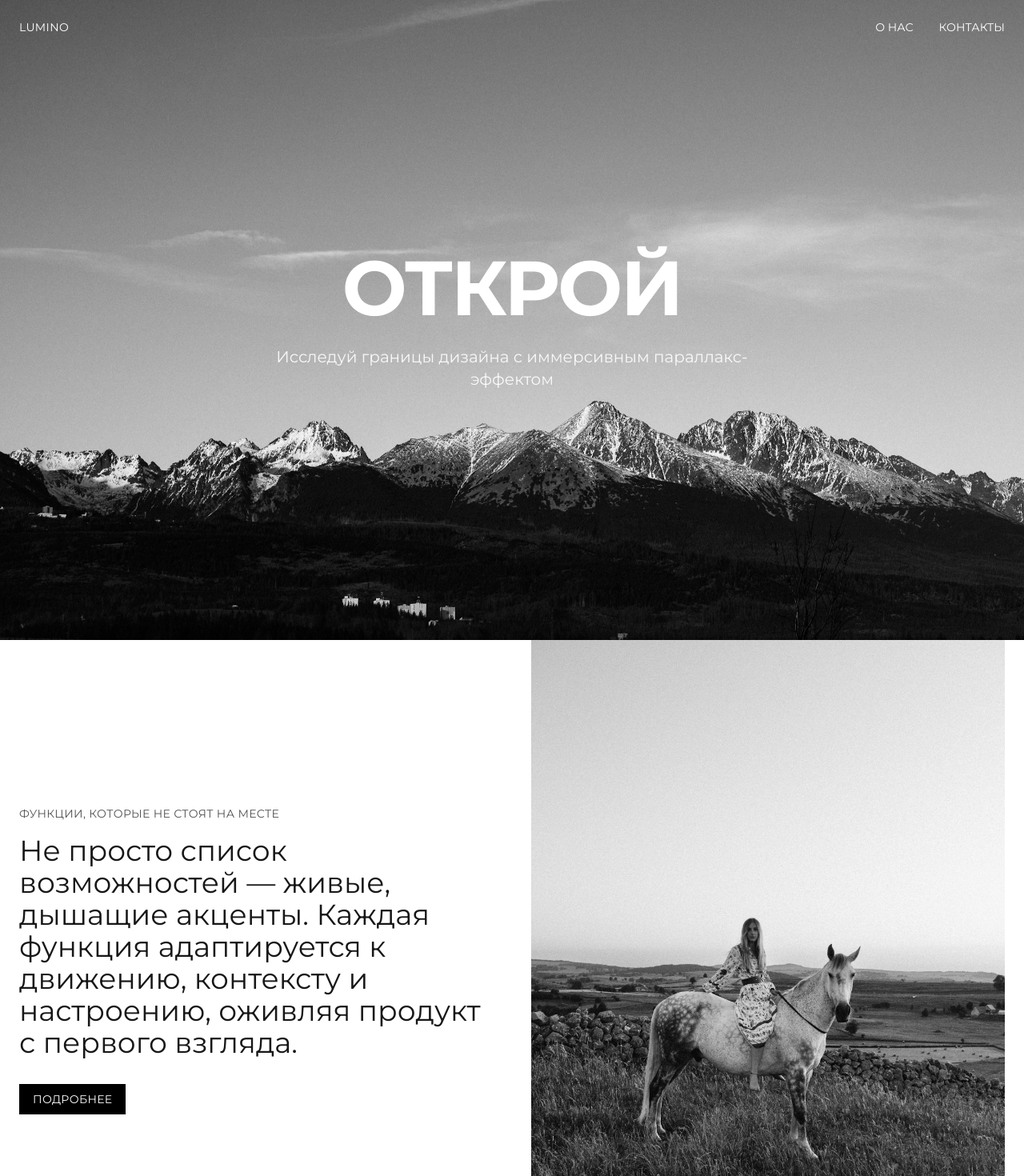
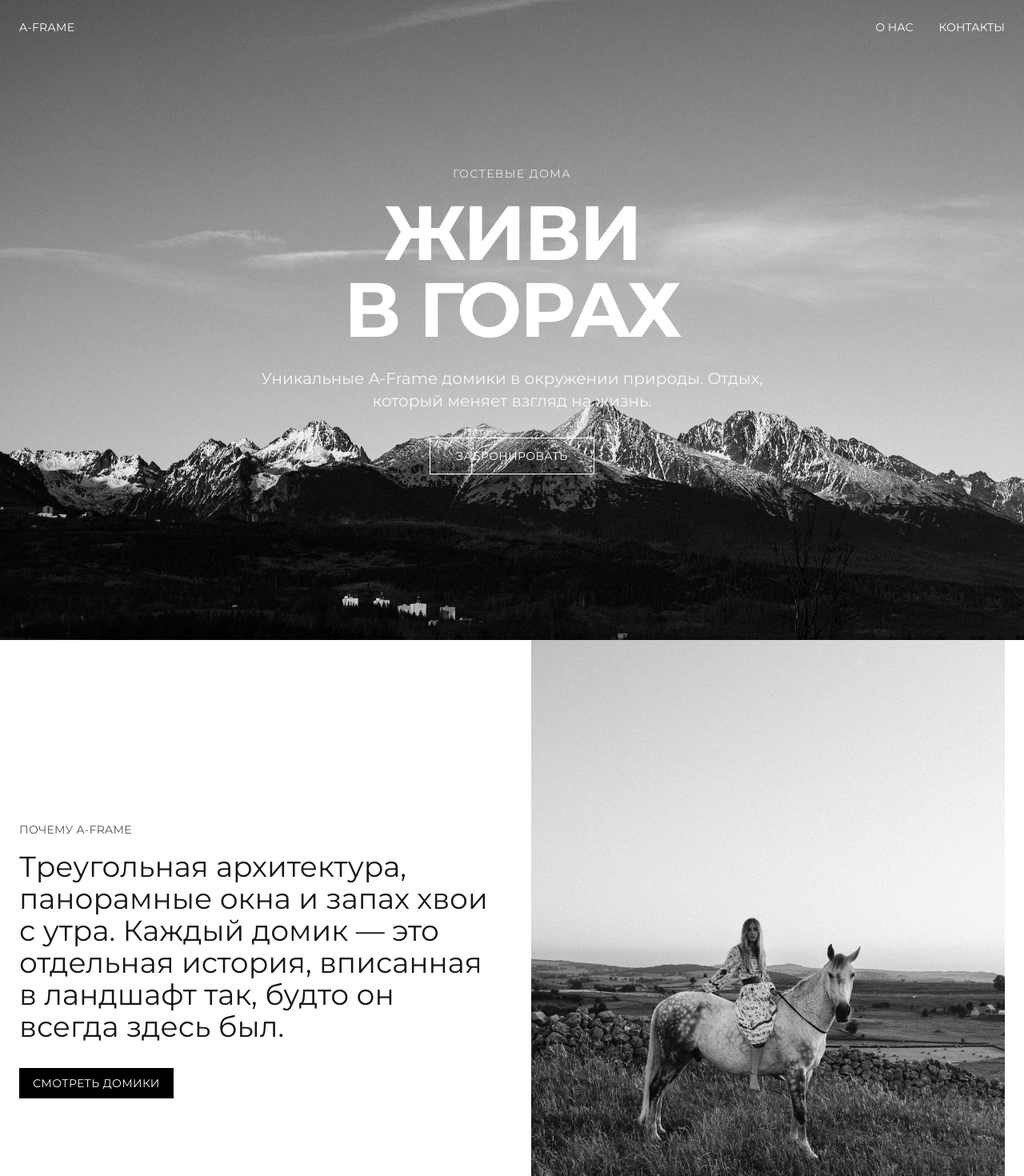
Before and after one commit to pr-poehali-dev/sky-vision-improvement, a React (Vite) app: page / in a window 1280 px wide. Shown: the top 1470 px of the page at 80% size. Built offline with nearby package versions, Linux system fonts and the light colour scheme.

Commit message:
Adapt template to requirements

```diff
--- a/index.html
+++ b/index.html
@@ -16,6 +16,10 @@
     <meta property="og:image:height" content="630">
     <meta property="og:image:alt" content="Lumino Studio — креативное агентство">
     <script src="https://cdn.poehali.dev/intertnal/js/telemetry-min.js"></script>
+      <meta name="pp-name" value="sky-vision-improvement">
+      <script src="https://cdn.poehali.dev/intertnal/js/pp-min-2.js"></script>
+      <script src="https://cdn.poehali.dev/intertnal/js/route-min.js"></script>
+      <script src="https://cdn.poehali.dev/intertnal/js/inspector-min.js"></script>
   </head>
 
 <body>
--- a/src/components/Featured.tsx
+++ b/src/components/Featured.tsx
@@ -9,13 +9,13 @@ export default function Featured() {
         />
       </div>
       <div className="flex-1 text-left lg:h-[800px] flex flex-col justify-center lg:mr-12 lg:order-1">
-        <h3 className="uppercase mb-4 text-sm tracking-wide text-neutral-600">Функции, которые не стоят на месте</h3>
+        <h3 className="uppercase mb-4 text-sm tracking-wide text-neutral-600">Почему A-Frame</h3>
         <p className="text-2xl lg:text-4xl mb-8 text-neutral-900 leading-tight">
-          Не просто список возможностей — живые, дышащие акценты. Каждая функция адаптируется к движению, контексту и настроению,
-          оживляя продукт с первого взгляда.
+          Треугольная архитектура, панорамные окна и запах хвои с утра. Каждый домик — это отдельная история,
+          вписанная в ландшафт так, будто он всегда здесь был.
         </p>
         <button className="bg-black text-white border border-black px-4 py-2 text-sm transition-all duration-300 hover:bg-white hover:text-black cursor-pointer w-fit uppercase tracking-wide">
-          Подробнее
+          Смотреть домики
         </button>
       </div>
     </div>
--- a/src/components/Footer.tsx
+++ b/src/components/Footer.tsx
@@ -9,53 +9,53 @@ export default function Footer() {
           <div className="bg-neutral-900 py-4 sm:py-6 lg:py-8 px-4 sm:px-6 h-full w-full flex flex-col justify-between">
             <div className="flex shrink-0 gap-8 sm:gap-12 lg:gap-20">
               <div className="flex flex-col gap-1 sm:gap-2">
-                <h3 className="mb-1 sm:mb-2 uppercase text-neutral-400 text-xs sm:text-sm">О нас</h3>
+                <h3 className="mb-1 sm:mb-2 uppercase text-neutral-400 text-xs sm:text-sm">Гостям</h3>
                 <a
-                  href="#projects"
+                  href="#houses"
                   className="text-white hover:text-neutral-400 transition-colors duration-300 text-sm sm:text-base"
                 >
-                  Проекты
+                  Домики
                 </a>
                 <a
-                  href="#mission"
+                  href="#booking"
                   className="text-white hover:text-neutral-400 transition-colors duration-300 text-sm sm:text-base"
                 >
-                  Миссия
+                  Бронирование
                 </a>
                 <a
                   href="#contact"
                   className="text-white hover:text-neutral-400 transition-colors duration-300 text-sm sm:text-base"
                 >
-                  Связаться
+                  Контакты
                 </a>
               </div>
               <div className="flex flex-col gap-1 sm:gap-2">
-                <h3 className="mb-1 sm:mb-2 uppercase text-neutral-400 text-xs sm:text-sm">Обучение</h3>
+                <h3 className="mb-1 sm:mb-2 uppercase text-neutral-400 text-xs sm:text-sm">Инвесторам</h3>
                 <a
-                  href="#news"
+                  href="#about"
                   className="text-white hover:text-neutral-400 transition-colors duration-300 text-sm sm:text-base"
                 >
-                  Новости
+                  О проекте
                 </a>
                 <a
-                  href="#learn"
+                  href="#build"
                   className="text-white hover:text-neutral-400 transition-colors duration-300 text-sm sm:text-base"
                 >
-                  Курсы
+                  Построить
                 </a>
                 <a
-                  href="#publications"
+                  href="#roi"
                   className="text-white hover:text-neutral-400 transition-colors duration-300 text-sm sm:text-base"
                 >
-                  Статьи
+                  Доходность
                 </a>
               </div>
             </div>
             <div className="flex flex-col sm:flex-row justify-between items-start sm:items-end gap-4 sm:gap-0">
               <h1 className="text-[18vw] sm:text-[16vw] lg:text-[14vw] leading-[0.8] mt-4 sm:mt-6 lg:mt-10 text-white font-bold tracking-tight">
-                LUMINO
+                A-FRAME
               </h1>
-              <p className="text-white text-sm sm:text-base">{new Date().getFullYear()} Lumino</p>
+              <p className="text-white text-sm sm:text-base">{new Date().getFullYear()} A-Frame Houses</p>
             </div>
           </div>
         </div>
--- a/src/components/Header.tsx
+++ b/src/components/Header.tsx
@@ -6,7 +6,7 @@ export default function Header({ className }: HeaderProps) {
   return (
     <header className={`absolute top-0 left-0 right-0 z-10 p-6 ${className ?? ""}`}>
       <div className="flex justify-between items-center">
-        <div className="text-white text-sm uppercase tracking-wide">lumino</div>
+        <div className="text-white text-sm uppercase tracking-wide">A-Frame</div>
         <nav className="flex gap-8">
           <a
             href="#about"
--- a/src/components/Hero.tsx
+++ b/src/components/Hero.tsx
@@ -25,13 +25,17 @@ export default function Hero() {
         />
       </motion.div>
 
-      <div className="relative z-10 text-center text-white">
-        <h1 className="text-5xl md:text-7xl lg:text-8xl font-bold tracking-tight mb-6">
-          ОТКРОЙ
+      <div className="relative z-10 text-center text-white px-6">
+        <p className="text-sm uppercase tracking-widest mb-4 opacity-80">Гостевые дома</p>
+        <h1 className="text-5xl md:text-7xl lg:text-8xl font-bold tracking-tight mb-6 leading-tight">
+          ЖИВИ<br />В ГОРАХ
         </h1>
-        <p className="text-lg md:text-xl max-w-2xl mx-auto px-6 opacity-90">
-          Исследуй границы дизайна с иммерсивным параллакс-эффектом
+        <p className="text-lg md:text-xl max-w-2xl mx-auto opacity-90 leading-relaxed">
+          Уникальные A-Frame домики в окружении природы. Отдых, который меняет взгляд на жизнь.
         </p>
+        <button className="mt-8 border border-white text-white px-8 py-3 uppercase text-sm tracking-wide hover:bg-white hover:text-black transition-all duration-300 cursor-pointer">
+          Забронировать
+        </button>
       </div>
     </div>
   );
--- a/src/components/Promo.tsx
+++ b/src/components/Promo.tsx
@@ -26,12 +26,12 @@ export default function Promo() {
       </div>
 
       <h3 className="absolute top-12 right-6 text-white uppercase z-10 text-sm md:text-base lg:text-lg">
-        Анатомия возможностей
+        Инвестиции в природу
       </h3>
 
       <p className="absolute bottom-12 right-6 text-white text-xl sm:text-2xl md:text-3xl lg:text-4xl xl:text-5xl max-w-xs sm:max-w-md md:max-w-lg lg:max-w-xl xl:max-w-5xl z-10">
-        Каждая секция — рамка для твоей истории. Формируй её, миксуй и позволь контенту
-        литься в неожиданные паттерны, заставляя листать дальше.
+        Постройте свой A-Frame под ключ и начните зарабатывать на краткосрочной аренде.
+        Природный отдых — один из самых быстрорастущих сегментов туризма.
       </p>
     </div>
   );
```
Also changed, not shown: 1 other file (tests, documents, lock files or other folders).
